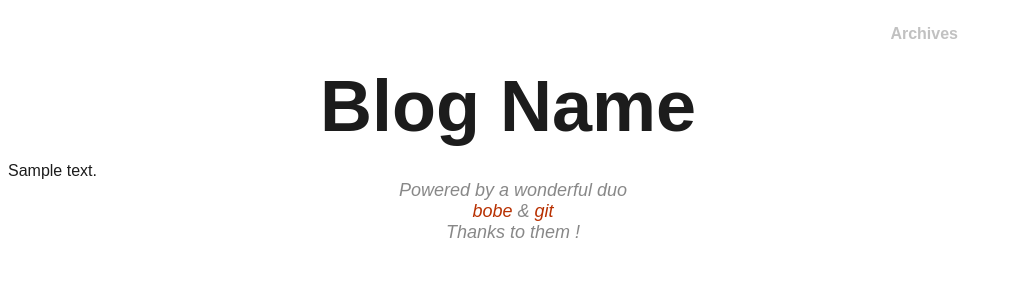
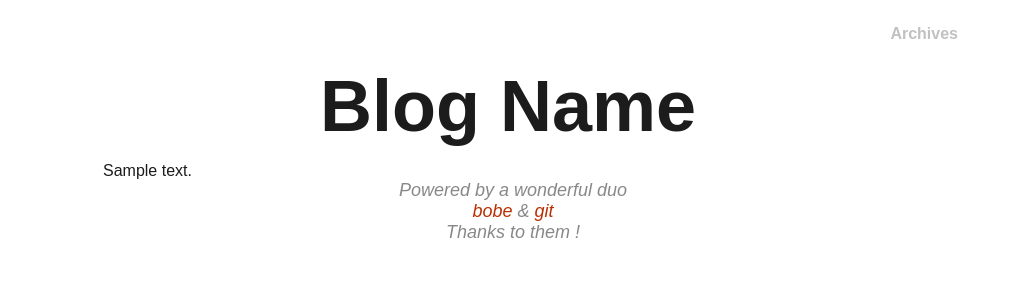
Before and after one commit to matael/bottle-blog-engine, a Python web app: template templates/page.html in a window 1280 px wide. Shown: the top 300 px of the page, without its empty margins (0-1012 px from the left). Run offline with Jinja, Linux system fonts and the light colour scheme; the template is opened without the code that fills it: most values are stand-ins (such as "Sample title", 1, 10 or a date in 2020).

Commit message:
Create nice template for pages

```diff
--- a/templates/page.html
+++ b/templates/page.html
@@ -1,8 +1,10 @@
 {% extends "templates/base.html" %}
 
-{% block title %}{{name}}{% endblock %}
+{% block title %}{{name|capitalize}}{% endblock %}
 {% block body %}
-	{{content}}
+    <article class="page">
+        {{content}}
+    </article>
 {% endblock %}
 
 {#
```
